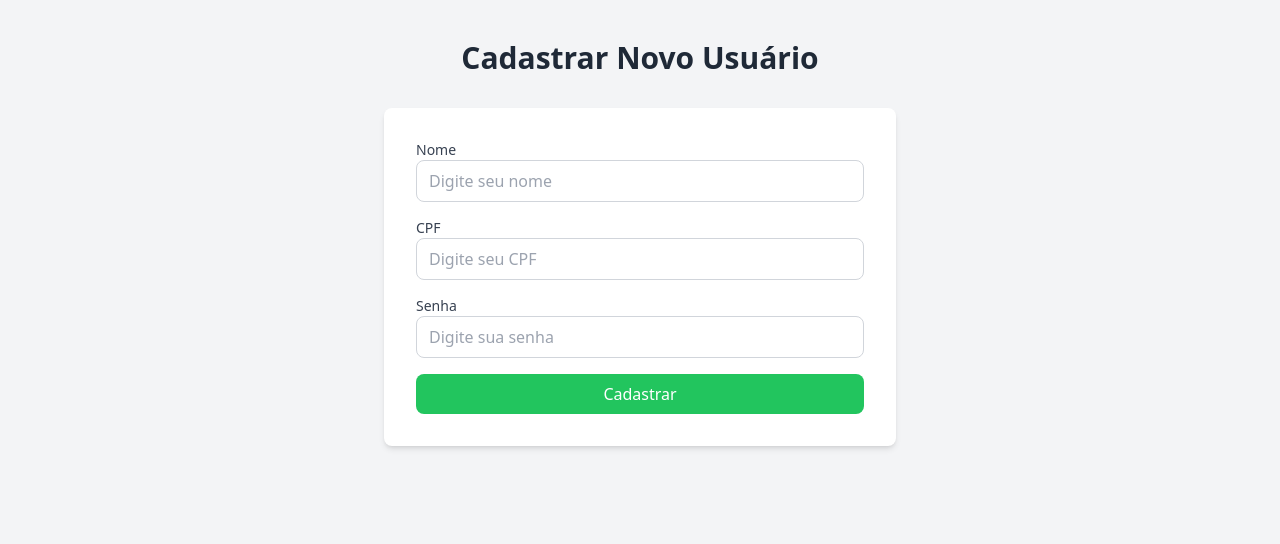
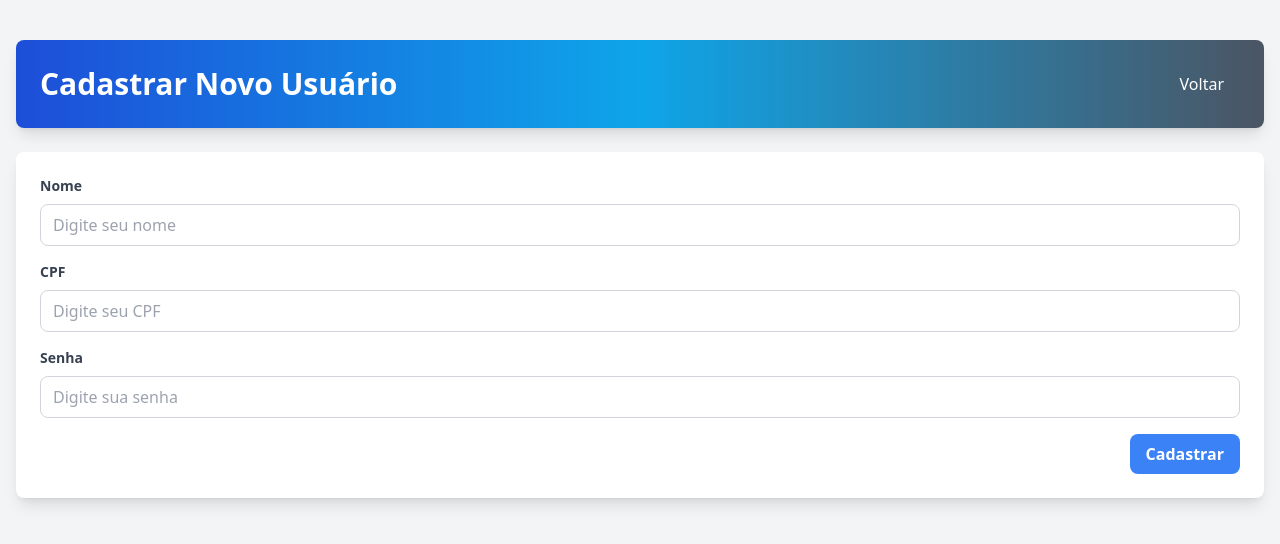
Before and after one commit to BrenoMacedo56/PHP_leraning-project, a PHP site: page /CUser.php in a window 1280 px wide. Shown: the top 544 px of the page. Run offline with PHP 8.4, Linux system fonts and the light colour scheme; some libraries are stand-ins or nearby versions.

Commit message:
fourth commit

```diff
--- a/CUser.php
+++ b/CUser.php
@@ -1,24 +1,34 @@
 <?php
-include("conection.php");
+require_once("conection.php");
+
+if (!$conn || $conn->connect_error) {
+    die("Erro de conexão: " . ($conn ? $conn->connect_error : "Conexão não estabelecida"));
+}
+
+$message = '';
 
 if ($_SERVER['REQUEST_METHOD'] == 'POST') {
+    if (isset($_POST['nome'], $_POST['cpf'], $_POST['senha']) && !empty($_POST['nome']) && !empty($_POST['cpf']) && !empty($_POST['senha'])) {
+        $nome = $_POST['nome'];
+        $cpf = $_POST['cpf'];
+        $senha = password_hash($_POST['senha'], PASSWORD_DEFAULT);
 
-    if (isset($_POST['nome'], $_POST['cpf'], $_POST['senha']) && !empty($_POST['nome']) && !empty($_POST['cpf']) && !empty($_POST['senha'])) {
-        $nome = mysqli_real_escape_string($conn, $_POST['nome']);
-        $cpf = mysqli_real_escape_string($conn, $_POST['cpf']);
-        $senha = mysqli_real_escape_string($conn, $_POST['senha']);
+        $stmt = $conn->prepare("INSERT INTO usuarios (cpf, name, password) VALUES (?, ?, ?)");
+        if (!$stmt) {
+            die("Erro na preparação da consulta: " . $conn->error);
+        }
 
-        $sql = "INSERT INTO usuarios (cpf, name, password) VALUES ('$cpf', '$nome', '$senha')";
+        $stmt->bind_param("sss", $cpf, $nome, $senha);
 
-        if ($conn->query($sql) === TRUE) {
-
-            header("Location: CUser.php");
+        if ($stmt->execute()) {
+            header("Location: show_user.php");
             exit();
         } else {
-            echo "<p class='text-red-500 text-center'>Erro ao cadastrar: " . $conn->error . "</p>";
+            $message = "<p class='text-red-500 text-center'>Erro ao cadastrar: " . $stmt->error . "</p>";
         }
+        $stmt->close();
     } else {
-        echo "<p class='text-red-500 text-center'>Por favor, preencha todos os campos.</p>";
+        $message = "<p class='text-red-500 text-center'>Por favor, preencha todos os campos.</p>";
     }
 }
 
@@ -26,7 +36,7 @@ $conn->close();
 ?>
 
 <!DOCTYPE html>
-<html lang="en">
+<html lang="pt-br">
 <head>
     <meta charset="UTF-8">
     <meta name="viewport" content="width=device-width, initial-scale=1.0">
@@ -34,29 +44,40 @@ $conn->close();
     <script src="https://cdn.tailwindcss.com"></script>
 </head>
 <body class="bg-gray-100">
-    <div class="container mx-auto mt-10">
-        <h1 class="text-3xl font-bold text-center text-gray-800 mb-8">Cadastrar Novo Usuário</h1>
+    <div class="container mx-auto mt-10 px-4">
+        <!-- Cabeçalho -->
+        <div class="bg-gradient-to-r from-blue-700 via-sky-500 to-gray-600 text-white p-6 rounded-lg shadow-lg mb-6 flex justify-between items-center">
+            <h1 class="text-3xl font-bold">Cadastrar Novo Usuário</h1>
+            <a href="show_user.php" class="text-white-700 px-4 py-2 rounded-lg transition duration-300 ease-in-out hover:bg-blue-100">
+                Voltar
+            </a>
+        </div>
 
-        <div class="bg-white p-8 rounded-lg shadow-md w-full max-w-lg mx-auto mb-8">
-            <form method="post" action="show_user.php" class="space-y-4">
-                <!-- Nome Input -->
+        <?php
+        if ($message) {
+            echo "<div class='mb-4'>$message</div>";
+        }
+        ?>
+
+        <!-- Formulário -->
+        <div class="bg-white p-6 rounded-lg shadow-lg">
+            <form method="post" action="" class="space-y-4">
                 <div>
-                    <label for="nome" class="block text-sm font-medium text-gray-700">Nome</label>
-                    <input type="text" name="nome" id="nome" class="w-full px-3 py-2 border border-gray-300 rounded-lg focus:outline-none focus:ring focus:ring-blue-200" placeholder="Digite seu nome" required>
+                    <label for="nome" class="block text-gray-700 text-sm font-bold mb-2">Nome</label>
+                    <input type="text" name="nome" id="nome" class="w-full px-3 py-2 border border-gray-300 rounded-lg focus:outline-none focus:ring-2 focus:ring-blue-500" placeholder="Digite seu nome" required>
                 </div>
-                <!-- CPF Input -->
                 <div>
-                    <label for="cpf" class="block text-sm font-medium text-gray-700">CPF</label>
-                    <input type="text" name="cpf" id="cpf" class="w-full px-3 py-2 border border-gray-300 rounded-lg focus:outline-none focus:ring focus:ring-blue-200" placeholder="Digite seu CPF" required>
+                    <label for="cpf" class="block text-gray-700 text-sm font-bold mb-2">CPF</label>
+                    <input type="text" name="cpf" id="cpf" class="w-full px-3 py-2 border border-gray-300 rounded-lg focus:outline-none focus:ring-2 focus:ring-blue-500" placeholder="Digite seu CPF" required>
                 </div>
-                <!-- Senha Input -->
                 <div>
-                    <label for="senha" class="block text-sm font-medium text-gray-700">Senha</label>
-                    <input type="password" name="senha" id="senha" class="w-full px-3 py-2 border border-gray-300 rounded-lg focus:outline-none focus:ring focus:ring-blue-200" placeholder="Digite sua senha" required>
+                    <label for="senha" class="block text-gray-700 text-sm font-bold mb-2">Senha</label>
+                    <input type="password" name="senha" id="senha" class="w-full px-3 py-2 border border-gray-300 rounded-lg focus:outline-none focus:ring-2 focus:ring-blue-500" placeholder="Digite sua senha" required>
                 </div>
-                <!-- Botão de Cadastro -->
-                <div>
-                    <button type="submit" class="w-full py-2 px-4 bg-green-500 text-white rounded-lg hover:bg-green-600">Cadastrar</button>
+                <div class="flex justify-end">
+                    <button type="submit" class="bg-blue-500 hover:bg-blue-600 text-white font-bold py-2 px-4 rounded-lg transition duration-300">
+                        Cadastrar
+                    </button>
                 </div>
             </form>
         </div>
--- a/alt_user.php
+++ b/alt_user.php
@@ -35,7 +35,7 @@ if (!$user) {
         <!-- Cabeçalho -->
         <div class="bg-gradient-to-r from-blue-700 via-sky-500 to-gray-600 text-white p-6 rounded-lg shadow-lg mb-6 flex justify-between items-center">
             <h1 class="text-3xl font-bold">Alterar Usuário</h1>
-            <a href="show_user.php" class="bg-white text-blue-700 px-4 py-2 rounded-lg transition duration-300 ease-in-out hover:bg-blue-100">
+            <a href="show_user.php" class="text-white-700 px-4 py-2 rounded-lg transition duration-300 ease-in-out hover:bg-blue-100">
                 Voltar
             </a>
         </div>
```
Also changed, not shown: show_user.php (+22 -8 lines).
